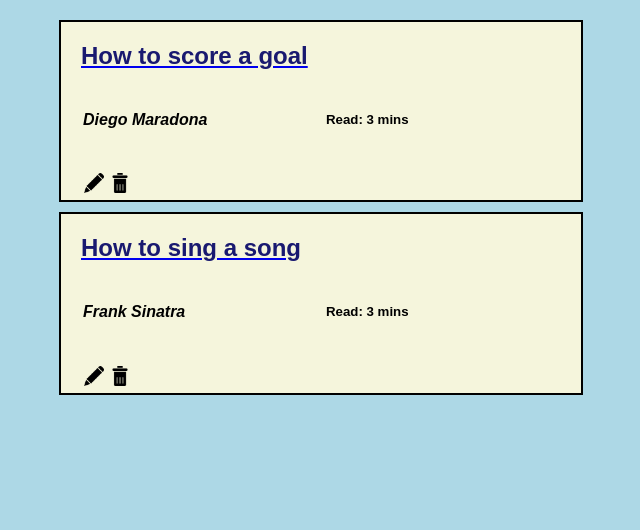
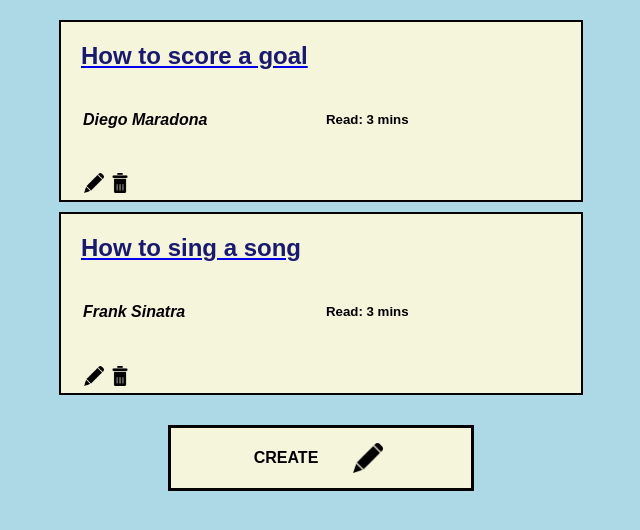
Before and after one commit to siddhantwho/Django-CRUD-Blog, a Django app: page /blogapp/ in a window 1280 px wide. Shown: the top 530 px of the page, without its empty margins (319-959 px from the left). Run offline with Django 3.2, Linux system fonts and the light colour scheme; data comes from the database, SQL or seed files in the repository.

Commit message:
added screenshots and create button

```diff
--- a/blogproj/static/list.css
+++ b/blogproj/static/list.css
@@ -1,7 +1,7 @@
 body {
     display: flex;
     background-color: lightblue;
-
+    font-family: Arial;
     flex-flow: column wrap;
     align-content: center;
     padding: 5px;
@@ -14,7 +14,7 @@ body {
     align-content: left;
     flex-flow: column wrap;
     background-color: beige;
-    font-family: Arial;
+
     border: black 2px solid;
     box-shadow: 5px;
     margin-top: 10px;
@@ -52,6 +52,26 @@ body {
     margin: 3px 3px;
 }
 
+.new {
+    background-color: beige;
+
+    margin-top: 30px;
+    display: flex;
+    border: solid black;
+    justify-content: center;
+    align-self: center;
+    width: 300px;
+}
+
+#newimage {
+    width: 30px;
+    height: 30px;
+    margin: 5px 5px;
+    padding-top: 10px;
+    padding-left: 30px;
+}
+
+
 .blog h2 {
     color: midnightblue;
     font-weight: bold;
--- a/blogproj/templates/list.html
+++ b/blogproj/templates/list.html
@@ -34,7 +34,12 @@
         </div>
     </div>
     {% endfor %}
-
+    <div class="new">
+        <h4> CREATE </h4>
+        <a href="{% url "blog_create" %}">
+            <img src="{% static 'edit.png' %}"id="newimage">
+        </a>
+    </div>
 
 </body>
 
```
Also changed, not shown: blogproj/static/sclist.png (added), blogproj/static/scview.png (added).
